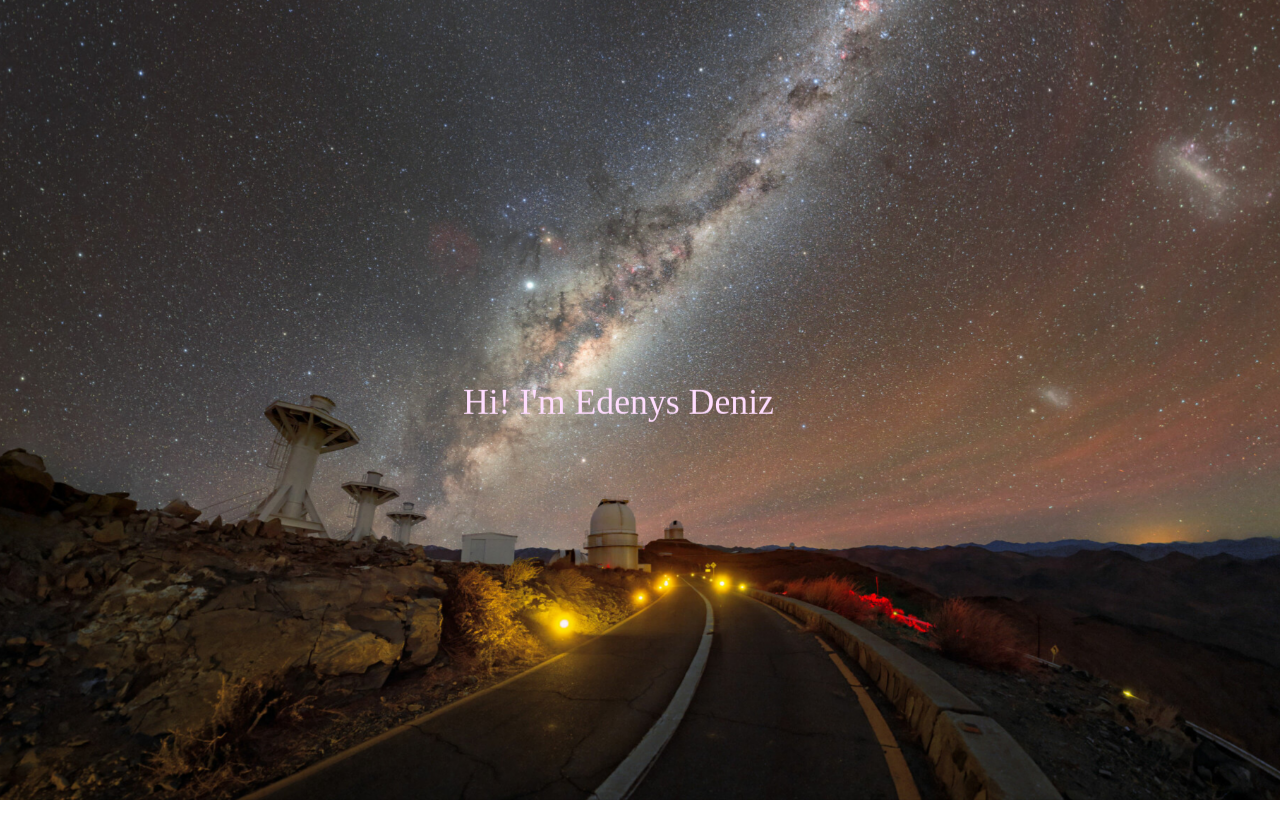
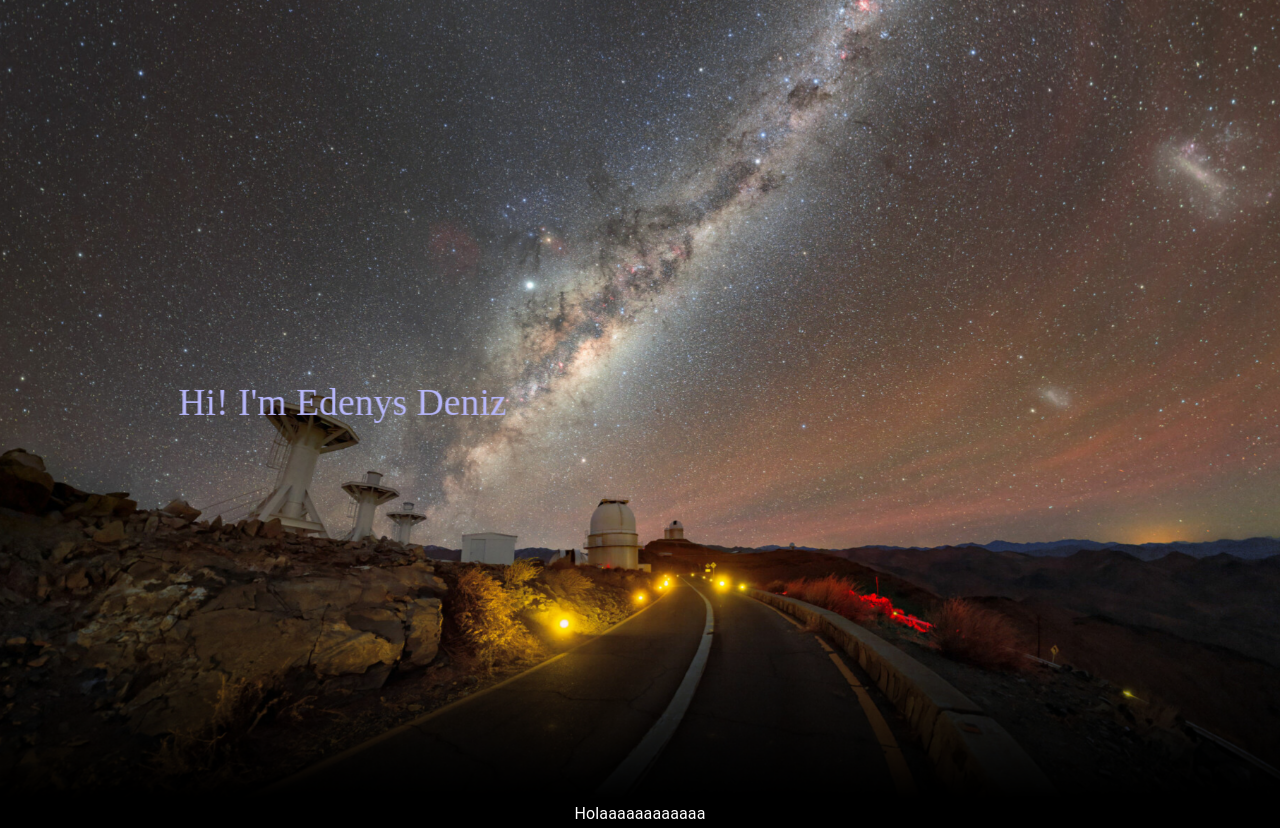
Before and after one commit to edenysd/edenysd.github.io, a React (Create React App) app: page / in a window 1280 px wide. Before the commit the page ends 800 px from the top, so only its background shows below. Built offline with nearby package versions, Linux system fonts and the light colour scheme.

Commit message:
feat: add gsap and some improvements

```diff
--- a/package.json
+++ b/package.json
@@ -10,6 +10,7 @@
     "@testing-library/jest-dom": "^5.16.4",
     "@testing-library/react": "^13.3.0",
     "@testing-library/user-event": "^13.5.0",
+    "gsap": "^3.10.4",
     "react": "^18.1.0",
     "react-dom": "^18.1.0",
     "react-scripts": "5.0.1",
--- a/src/App.js
+++ b/src/App.js
@@ -1,10 +1,13 @@
 import './App.css'
+import AboutSection from './components/about-section/AboutSection'
 import HeroSection from './components/hero-section/HeroSection'
 
 function App() {
+
   return (
     <div className="App">
       <HeroSection />
+      <AboutSection />
     </div>
   )
 }
--- /dev/null
+++ b/src/components/about-section/AboutSection.js
@@ -0,0 +1,19 @@
+import React from 'react'
+import { Typography } from '@mui/material'
+const AboutSection = () => {
+
+    return (
+        <>
+            <Typography
+                sx={{
+                    background: "black",
+                    color: "white"
+                }}
+                variant={"subtitle1"}>
+                Holaaaaaaaaaaaa
+            </Typography>
+        </>
+    )
+}
+
+export default AboutSection
--- a/src/components/hero-section/HeroPerspectiveWrapper.js
+++ b/src/components/hero-section/HeroPerspectiveWrapper.js
@@ -19,14 +19,7 @@ const HeroPerspectiveWrapper = ({ perspective, children, processMouseMoveEvent =
         if (rotateX < -maxRotationX) rotateX = -maxRotationX;
 
         figureRef.current.style.transform = "rotateX(" + rotateX + "deg ) rotateY(" + rotateY + "deg) translateZ(0)"
-
     }, [maxRotationX, maxRotationY])
-
-    const resetBackground = React.useCallback((event) => {
-
-        figureRef.current.style.transform = "rotateX(0deg) rotateY(0deg) translateZ(0)"
-
-    }, [])
 
     const handleMouseMoveEvent = React.useCallback((event) => {
         const topOffset = figureRef.current.offsetTop;
@@ -37,12 +30,14 @@ const HeroPerspectiveWrapper = ({ perspective, children, processMouseMoveEvent =
     }, [processMouseMoveEvent, rotateBackground])
 
     return (
+        <div>
             <div
                 style={{
                     width: "100%",
                     height: "100vh",
                     overflow: "hidden",
                     backgroundColor: "black",
+                    zIndex: "0",
                     perspective: perspective || "4000px"
                 }}>
                 <figure
@@ -54,11 +49,24 @@ const HeroPerspectiveWrapper = ({ perspective, children, processMouseMoveEvent =
                         margin: "0"
                     }}
                     onMouseMove={handleMouseMoveEvent}
-                onMouseLeave={resetBackground}
                 >
                     {children}
                 </figure>
             </div >
+            <div
+                style={{
+                    width: "100%",
+                    height: "100vh",
+                    position: "absolute",
+                    left: "0",
+                    top: "0",
+                    margin: "0",
+                    pointerEvents: "none",
+                    background: "linear-gradient(180deg, rgba(0,0,0,0) 80%, rgba(0,0,0,1))",
+                    zIndex: "1"
+                }}
+            ></div>
+        </div>
     )
 }
 
--- a/src/components/hero-section/HeroSection.js
+++ b/src/components/hero-section/HeroSection.js
@@ -1,7 +1,9 @@
 
 import React from 'react'
+import gsap from 'gsap/all'
 
-import presentation from '../../media/presentation.svg'
+
+import { ReactComponent as Presentation } from '../../media/presentation.svg'
 import background from '../../media/background-hero.jpg'
 import HeroPerspectiveWrapper from './HeroPerspectiveWrapper'
 
@@ -17,36 +19,43 @@ const HeroSection = () => {
         const halfWindowH = window.innerHeight * 0.5,
             halfWindowW = window.innerWidth * 0.5
 
-        const xPosition = event.pageX - halfWindowW,
-            yPosition = halfWindowH - event.pageY - topOffset
+        const xDeltaToCenter = event.pageX - halfWindowW,
+            yDeltaToCenter = halfWindowH - event.pageY - topOffset
 
-        backgroundRef.current.style.filter = `hue-rotate(${Math.atan2(yPosition, xPosition) / Math.PI * 180}deg)`
-        presentationRef.current.style.filter = `hue-rotate(${Math.atan2(yPosition, xPosition) / Math.PI * 180}deg) drop-shadow(${HERO_TEXT_SHADOW_X * (-xPosition / halfWindowW)}px ${HERO_TEXT_SHADOW_Y * (yPosition / halfWindowH)}px 2px #ffffff55)`
+        const { x: presentationX, width: presentationWidth, height: presentationHeight, y: presentationY } = presentationRef.current.getBoundingClientRect()
+        const xDeltaToPresentation = event.pageX - presentationX - presentationWidth / 2,
+            yDeltaToPresentation = event.pageY - presentationY - presentationHeight / 2
 
+        backgroundRef.current.style.filter = `hue-rotate(${Math.atan2(yDeltaToCenter, xDeltaToCenter) / Math.PI * 180}deg)`
+        presentationRef.current.style.filter = `hue-rotate(${Math.atan2(yDeltaToCenter, xDeltaToCenter) / Math.PI * 180}deg) drop-shadow(${HERO_TEXT_SHADOW_X * (-xDeltaToPresentation / halfWindowW)}px ${HERO_TEXT_SHADOW_Y * (-yDeltaToPresentation / halfWindowH)}px 2px #ffffff55)`
+
+    }, [])
+
+    React.useEffect(() => {
+        global.a = presentationRef.current
     }, [])
 
     return (
         <HeroPerspectiveWrapper
             processMouseMoveEvent={processMouseMoveEvent}
         >
-            <img
-                ref={presentationRef}
-                src={presentation}
+            <div
                 style={{
                     position: "absolute",
-                    width: "400px",
+                    height: "3em",
+                    width: "auto",
                     top: "50%",
-                    left: "50%",
-                    transform: "translate(-50%, -50%) translateZ(20px)"
+                    left: "20%",
+                    transform: "translate(-20%, -50%) translateZ(20px)"
                 }}
-                alt={""}
-            />
-
+            >
+                <Presentation ref={presentationRef} />
+            </div >
             <img
                 ref={backgroundRef}
                 src={background}
                 style={{
-                    position: "absolute",
+                    position: "relative",
                     height: "110vh",
                     width: "110%",
                     objectFit: "cover",
```
Also changed, not shown: src/media/presentation.svg, 1 other file (tests, documents, lock files or other folders). Lines whose indentation alone changed are shown as unchanged.
